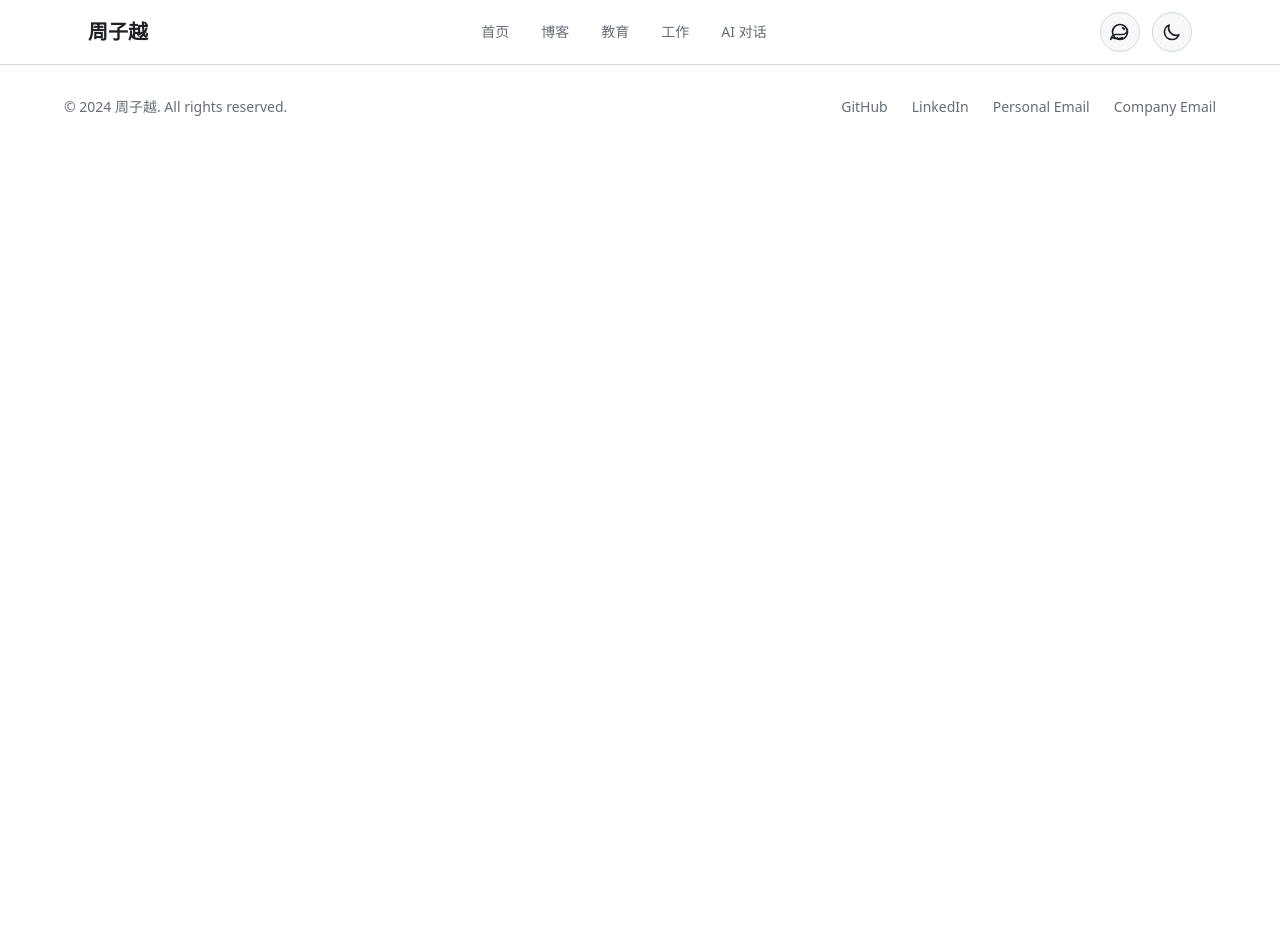
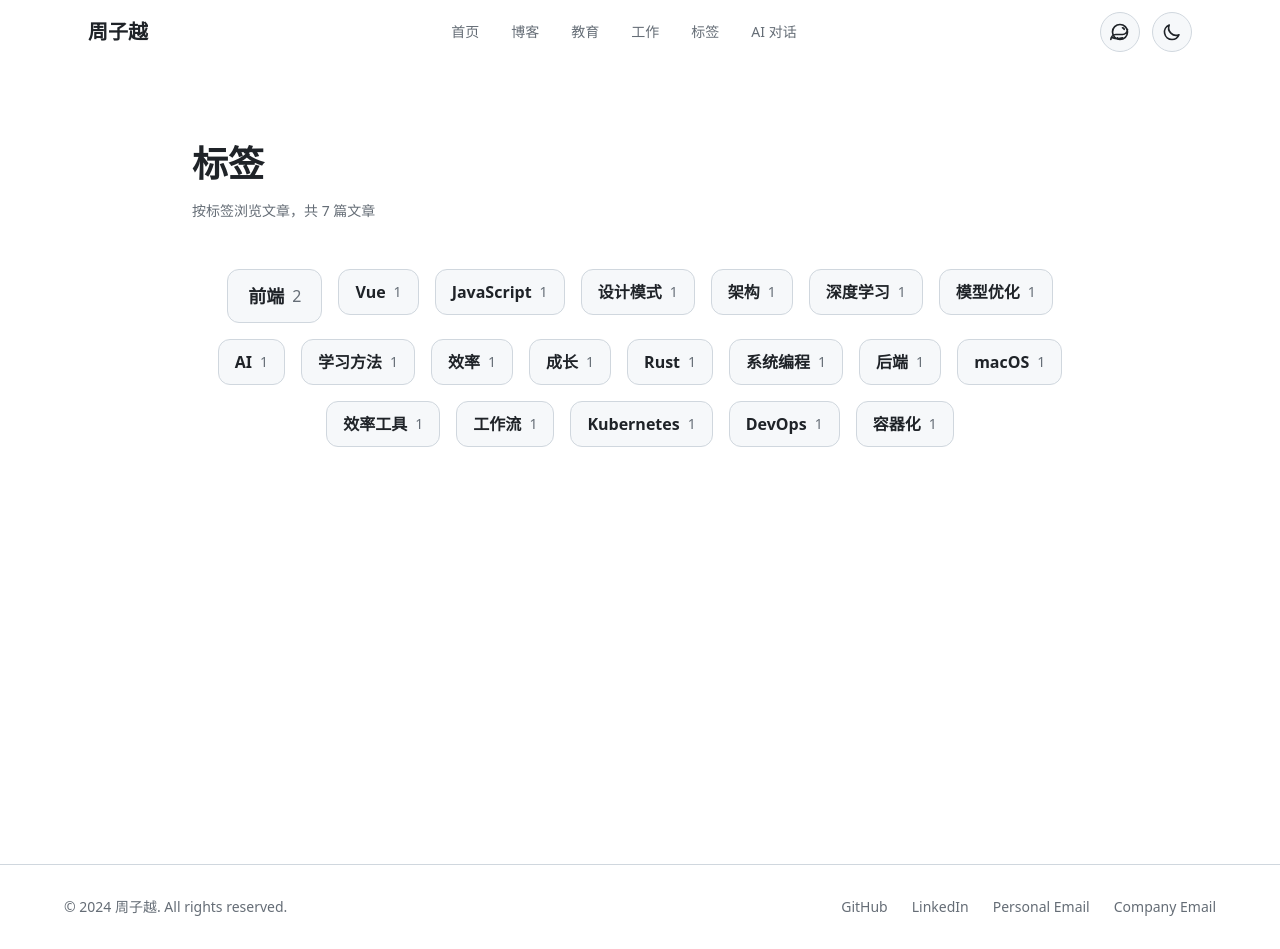
Before and after one commit to Rkyzzy/I-test-website, a Vue app: page /tags in a window 1280 px wide. Before the commit the page ends 800 px from the top, so only its background shows below. Built offline with nearby package versions, Linux system fonts and the light colour scheme.

Commit message:
feat: add tags cloud page with route and navigation

```diff
--- a/src/App.vue
+++ b/src/App.vue
@@ -160,6 +160,7 @@ const navLinks = [
   { name: '博客', path: '/blog' },
   { name: '教育', path: '/education' },
   { name: '工作', path: '/work' },
+  { name: '标签', path: '/tags' },
   { name: 'AI 对话', path: '/ai' },
 ]
 
--- a/src/pages/BlogIndex.vue
+++ b/src/pages/BlogIndex.vue
@@ -124,8 +124,8 @@
 </template>
 
 <script setup lang="ts">
-import { ref, computed } from 'vue'
-import { useRouter } from 'vue-router'
+import { ref, computed, onMounted } from 'vue'
+import { useRouter, useRoute } from 'vue-router'
 import {
   categories,
   getAllTags,
@@ -134,6 +134,7 @@ import {
 } from '@/content/blog/posts'
 
 const router = useRouter()
+const route = useRoute()
 
 const searchQuery = ref('')
 const selectedTag = ref<string | null>(null)
@@ -142,6 +143,13 @@ const currentPage = ref(1)
 const perPage = 6
 
 const allTags = getAllTags()
+
+onMounted(() => {
+  const tagFromQuery = route.query.tag as string | undefined
+  if (tagFromQuery) {
+    selectedTag.value = tagFromQuery
+  }
+})
 
 const categoryOptions = categories.map(c => ({ label: c, value: c }))
 
--- /dev/null
+++ b/src/pages/TagsPage.vue
@@ -0,0 +1,89 @@
+<template>
+  <div class="min-h-screen py-20 px-6">
+    <div class="max-w-4xl mx-auto">
+      <h1 class="text-4xl font-bold mb-4">标签</h1>
+      <p class="text-[#656d76] dark:text-[#8b949e] mb-12">
+        按标签浏览文章，共 {{ totalArticles }} 篇文章
+      </p>
+
+      <div class="flex flex-wrap justify-center gap-4">
+        <div
+          v-for="tag in tagCloud"
+          :key="tag.name"
+          class="group cursor-pointer text-center transition-all duration-300 hover:-translate-y-1"
+          @click="goToTag(tag.name)"
+        >
+          <div
+            class="inline-flex items-center justify-center rounded-xl transition-all duration-300"
+            :class="[
+              'bg-[#f6f8fa] dark:bg-[#161b22] border border-[#d0d7de] dark:border-[#30363d] hover:border-[#58a6ff]',
+              tagSizeClass(tag.count),
+            ]"
+          >
+            <span
+              class="font-semibold transition-colors group-hover:text-[#58a6ff]"
+              :class="tagTextClass(tag.count)"
+            >
+              {{ tag.name }}
+            </span>
+            <span
+              class="ml-2 text-[#656d76] dark:text-[#8b949e] font-normal"
+              :class="tagCountClass(tag.count)"
+            >
+              {{ tag.count }}
+            </span>
+          </div>
+        </div>
+      </div>
+
+      <div v-if="tagCloud.length === 0" class="text-center py-20">
+        <div class="text-6xl mb-4">🏷️</div>
+        <p class="text-[#656d76] dark:text-[#8b949e]">暂无标签</p>
+      </div>
+    </div>
+  </div>
+</template>
+
+<script setup lang="ts">
+import { computed } from 'vue'
+import { useRouter } from 'vue-router'
+import { blogPosts } from '@/content/blog/posts'
+
+const router = useRouter()
+
+const tagCloud = computed(() => {
+  const tagMap = new Map<string, number>()
+  blogPosts.forEach(post => {
+    post.tags.forEach(tag => {
+      tagMap.set(tag, (tagMap.get(tag) || 0) + 1)
+    })
+  })
+  return Array.from(tagMap.entries())
+    .map(([name, count]) => ({ name, count }))
+    .sort((a, b) => b.count - a.count)
+})
+
+const totalArticles = computed(() => blogPosts.length)
+
+function tagSizeClass(count: number): string {
+  if (count >= 4) return 'px-6 py-4'
+  if (count >= 2) return 'px-5 py-3'
+  return 'px-4 py-2.5'
+}
+
+function tagTextClass(count: number): string {
+  if (count >= 4) return 'text-xl'
+  if (count >= 2) return 'text-lg'
+  return 'text-base'
+}
+
+function tagCountClass(count: number): string {
+  if (count >= 4) return 'text-lg'
+  if (count >= 2) return 'text-base'
+  return 'text-sm'
+}
+
+function goToTag(tag: string) {
+  router.push({ path: '/blog', query: { tag } })
+}
+</script>
--- a/src/router/index.ts
+++ b/src/router/index.ts
@@ -28,6 +28,11 @@ const routes: RouteRecordRaw[] = [
     component: () => import('@/pages/WorkPage.vue'),
   },
   {
+    path: '/tags',
+    name: 'Tags',
+    component: () => import('@/pages/TagsPage.vue'),
+  },
+  {
     path: '/ai',
     name: 'AIChat',
     component: () => import('@/pages/AIChatPage.vue'),
```
Also changed, not shown: 1 other file (tests, documents, lock files or other folders).
